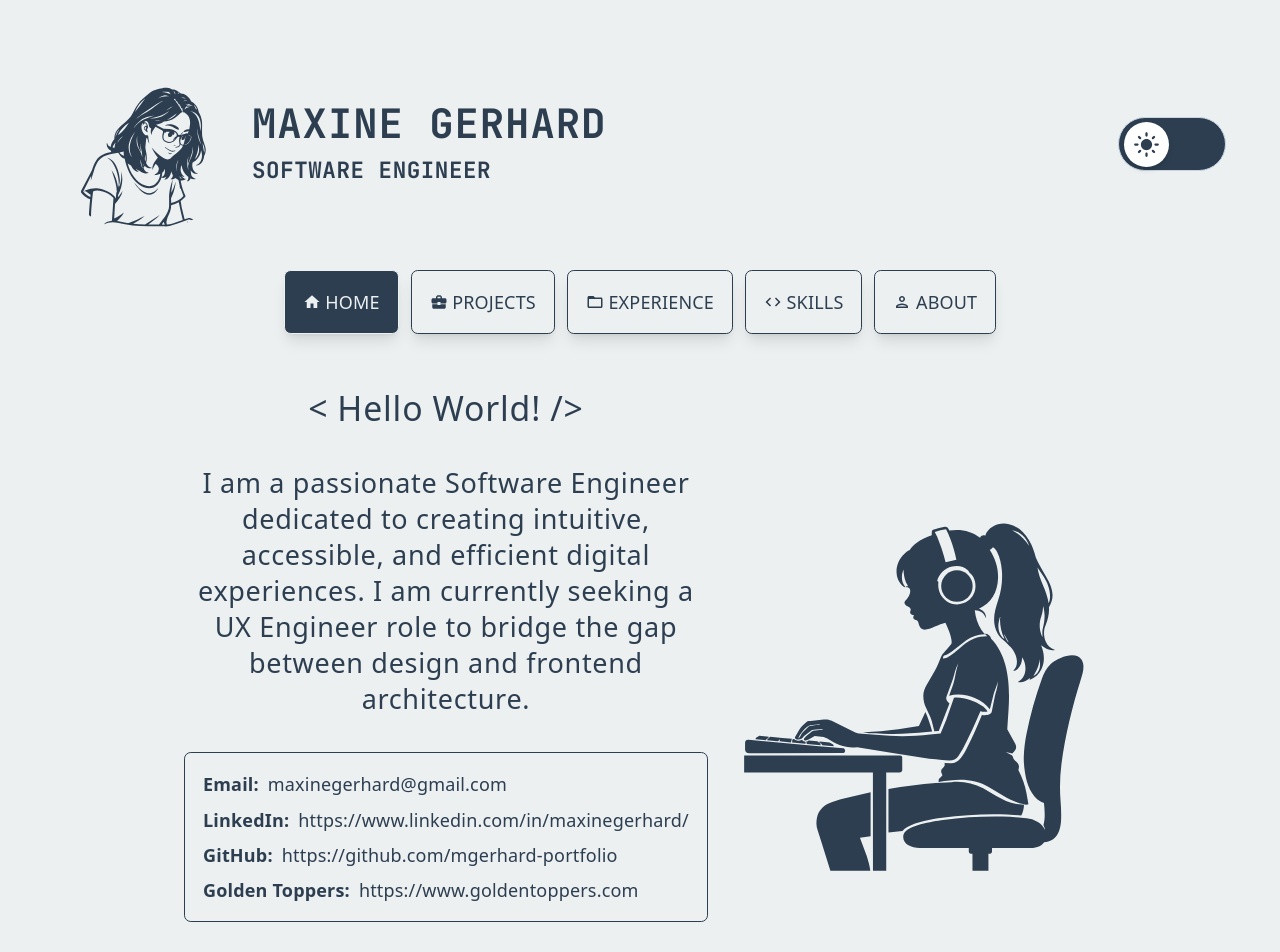
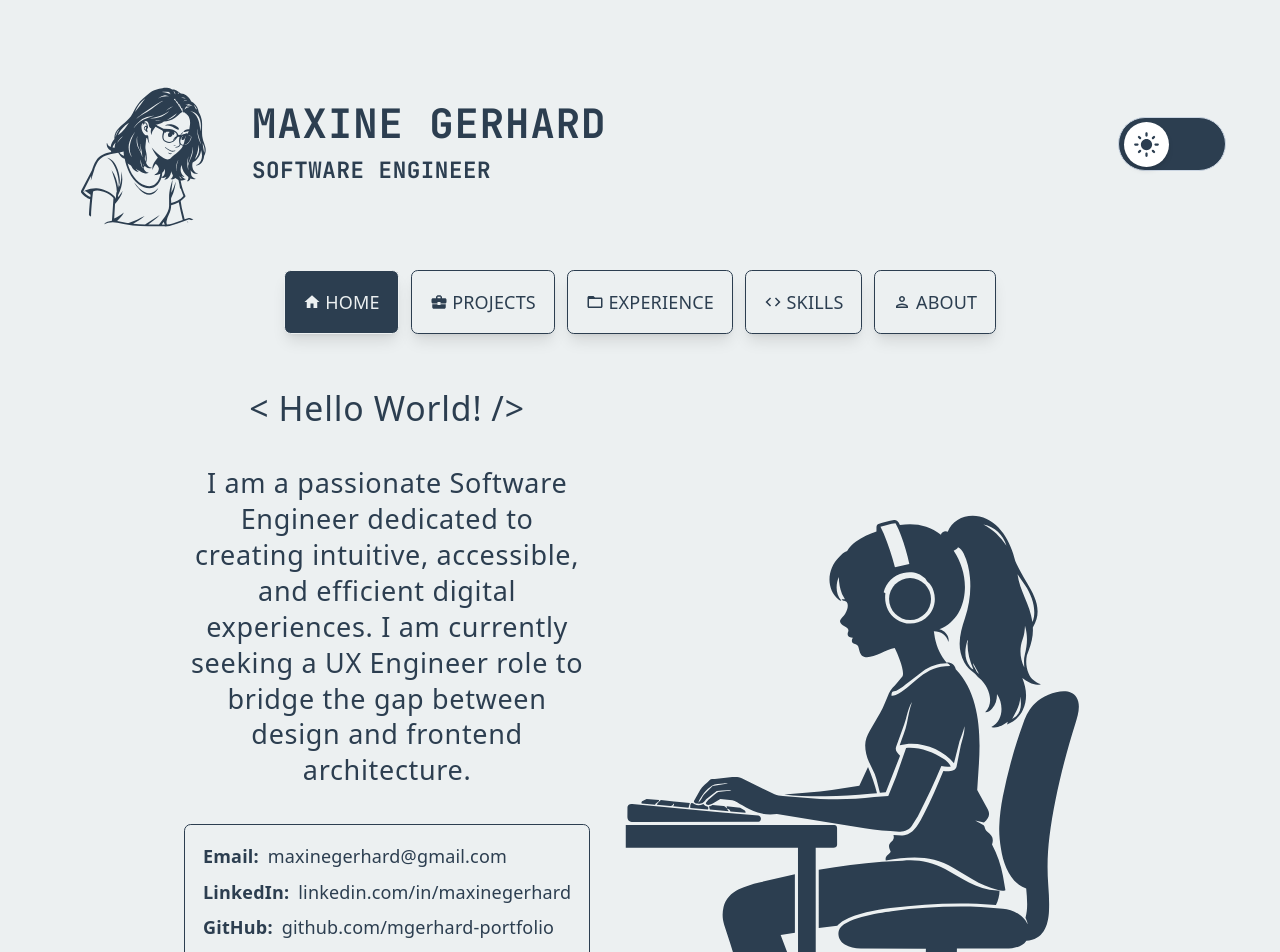
Before and after one commit to mgerhard-portfolio/portfolio, a React (Vite) app: page / in a window 1280 px wide. Shown: the top 952 px of the page. Built offline with nearby package versions, Linux system fonts and the light colour scheme; a web font is replaced by a local one.

Commit message:
adding titles and shortening contect card content

```diff
--- a/src/App.tsx
+++ b/src/App.tsx
@@ -29,7 +29,7 @@ function App() {
         className={`flex print:hidden px-12 pt-12 text-[${darkMode ? color.background : color.text}] `}
       >
         <div className="flex flex-col gap-8 items-center w-full">
-          <div className="flex justify-between items-center w-full">
+          <div className="flex justify-between items-start md:items-center w-full">
             <Logo title="Maxine Gerhard" to="/" />
             <div className="flex items-start gap-8">
               <DarkModeButton />
--- a/src/components/ContactSection.tsx
+++ b/src/components/ContactSection.tsx
@@ -23,7 +23,7 @@ export default function ContactSection() {
           rel="noopener noreferrer"
           href="https://www.linkedin.com/in/maxinegerhard/"
         >
-          https://www.linkedin.com/in/maxinegerhard/
+          linkedin.com/in/maxinegerhard
         </a>
       </div>
 
@@ -36,19 +36,19 @@ export default function ContactSection() {
           rel="noopener noreferrer"
           href="https://github.com/mgerhard-portfolio"
         >
-          https://github.com/mgerhard-portfolio
+          github.com/mgerhard-portfolio
         </a>
       </div>
       <div className="flex gap-2">
         <p>
-          <b>Golden Toppers:</b>
+          <b>Featured Project:</b>
         </p>
         <a
           target="_blank"
           rel="noopener noreferrer"
           href="https://www.goldentoppers.com"
         >
-          https://www.goldentoppers.com
+          goldentoppers.com
         </a>
       </div>
     </div>
--- a/src/pages/AboutPage.tsx
+++ b/src/pages/AboutPage.tsx
@@ -14,15 +14,24 @@ function AboutPage() {
   const { darkMode } = useContext(SettingsContext);
   return (
     <section className="page max-w-4xl">
-      <div className="flex flex-col mx-auto">
+      <div className="flex flex-col mx-auto items-center gap-4">
+        <div
+          className={`flex gap-2 text-3xl tracking-wide sm:text-3xl text-[${darkMode ? color.background : color.text}] `}
+        >
+          <div>&lt;</div>
+          <div>About</div>
+          <div>Me!</div>
+          <div>/&gt;</div>
+        </div>
+        <div className="flex flex-col">
           <div className="flex flex-col md:flex-row gap-4">
             <SideBarText
               className="md:w-[50%] p-6"
               icon={<MdOutlineEngineering size={32} />}
             >
               Software Engineer with 8 years of software engineering experience
-            specializing in the intersection of user interface design and robust
-            frontend implementation.
+              specializing in the intersection of user interface design and
+              robust frontend implementation.
             </SideBarText>
             <SideBarText
               className="md:w-[50%] p-6"
@@ -42,9 +51,9 @@ function AboutPage() {
               className="md:w-[50%] p-6"
               icon={<MdOutlineDiversity1 size={32} />}
             >
-            Experienced in collaborating across design and engineering teams to
-            establish reusable component systems, optimize frontend performance,
-            and ensure design fidelity.
+              Experienced in collaborating across design and engineering teams
+              to establish reusable component systems, optimize frontend
+              performance, and ensure design fidelity.
             </SideBarText>
             <SideBarText
               className="md:w-[50%] p-6"
@@ -55,6 +64,7 @@ function AboutPage() {
             </SideBarText>
           </div>
         </div>
+      </div>
     </section>
   );
 }
--- a/src/pages/ExperiencePage.tsx
+++ b/src/pages/ExperiencePage.tsx
@@ -3,7 +3,7 @@ import { ResumeExperienceSection } from "../components/ResumeExperienceSection";
 function ExperiencePage() {
   return (
     <section className="page max-w-4xl">
-      <div className="flex flex-col gap-4 px-8">
+      <div className="flex flex-col gap-4">
         <ResumeExperienceSection
           jobTitle="Client Engineer"
           companyName="PENN INTERACTIVE"
--- a/src/pages/SkillsPage.tsx
+++ b/src/pages/SkillsPage.tsx
@@ -1,12 +1,25 @@
+import { useContext } from "react";
 import DataAndBackendSkillsList from "../components/DataAndBackendSkillsList";
 import DesignSkillsList from "../components/DesignSkillsList";
 import FrontendSkillsList from "../components/FrontendSkillsList";
 import TestingAndQASkillsList from "../components/TestingAndQASkillsList";
 import ToolsAndMethodologySkillsList from "../components/ToolsAndMethodologySkillsList";
+import { SettingsContext } from "../context/SettingsContext";
+import { color } from "../theme/color-scheme";
 
 function SkillsPage() {
+  const { darkMode } = useContext(SettingsContext);
   return (
     <section className="page max-w-4xl">
+      <div className="gap-8 flex flex-col items-center">
+        <div
+          className={`flex gap-2 text-3xl tracking-wide sm:text-3xl text-[${darkMode ? color.background : color.text}] `}
+        >
+          <div>&lt;</div>
+          <div>My</div>
+          <div>Skills!</div>
+          <div>/&gt;</div>
+        </div>
         <div className="flex flex-col gap-16 px-8">
           <FrontendSkillsList />
           <DesignSkillsList />
@@ -14,6 +27,7 @@ function SkillsPage() {
           <DataAndBackendSkillsList />
           <TestingAndQASkillsList />
         </div>
+      </div>
     </section>
   );
 }
```
Lines whose indentation alone changed are shown as unchanged.
